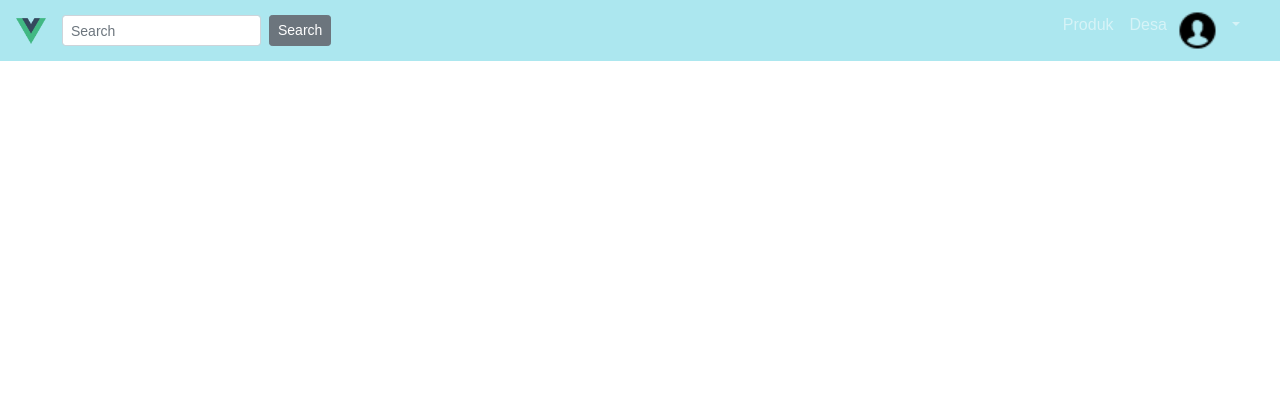
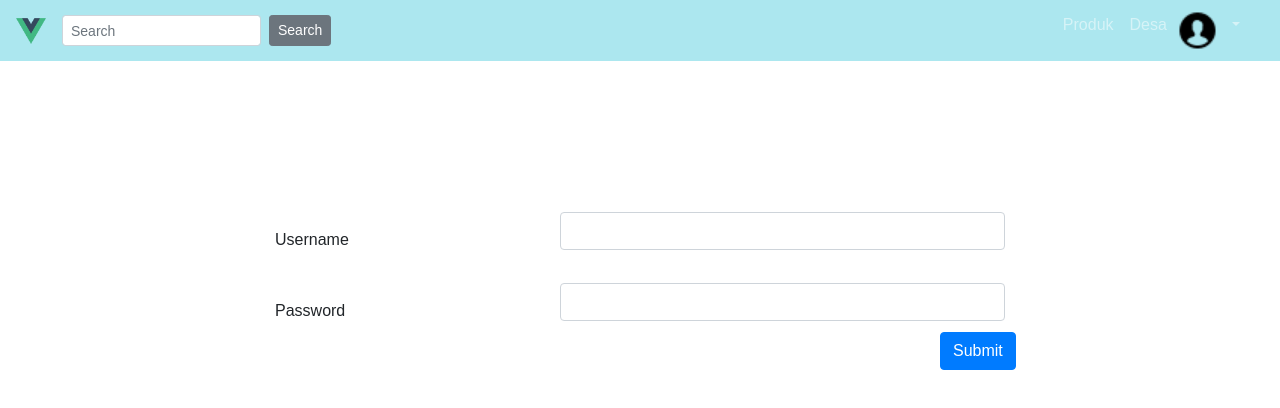
Before and after one commit to sogumontar/PA-III, a Vue app in the folder FrontendWeb/portal-desa/: page /login in a window 1280 px wide. Shown: the top 408 px of the page. Built offline with nearby package versions, Linux system fonts and the light colour scheme.

Commit message:
login views

```diff
--- a/FrontendWeb/portal-desa/package.json
+++ b/FrontendWeb/portal-desa/package.json
@@ -8,6 +8,7 @@
     "lint": "vue-cli-service lint"
   },
   "dependencies": {
+    "axios": "^0.19.2",
     "bootstrap-vue": "^2.9.0",
     "core-js": "^3.6.4",
     "vue": "^2.6.11",
--- a/FrontendWeb/portal-desa/src/App.vue
+++ b/FrontendWeb/portal-desa/src/App.vue
@@ -22,7 +22,7 @@
               <b-dropdown-item href="/">Profile</b-dropdown-item>
               <b-dropdown-item href="/about">Keranjang</b-dropdown-item>
               <b-dropdown-item href="/">Pesanan</b-dropdown-item>
-              <b-dropdown-item href="/about">Logout</b-dropdown-item>
+              <b-dropdown-item href="/login">Login</b-dropdown-item>
             </b-nav-item-dropdown>
 
             <b-navbar-brand href="#" ></b-navbar-brand>
--- a/FrontendWeb/portal-desa/src/router/index.js
+++ b/FrontendWeb/portal-desa/src/router/index.js
@@ -3,6 +3,7 @@ import VueRouter from "vue-router";
 import Home from "../views/Home.vue";
 import DesaPage from "../views/DesaPage";
 import ProductPage from "../views/ProductPage";
+import Login from "../views/Login";
 
 Vue.use(VueRouter);
 
@@ -11,6 +12,11 @@ const routes = [
     path: "/",
     name: "Home",
     component: Home
+  },
+  {
+    path: "/login",
+    name: "Login",
+    component: Login
   },
   {
     path: "/produk",
--- /dev/null
+++ b/FrontendWeb/portal-desa/src/views/Login.vue
@@ -0,0 +1,47 @@
+<template>
+
+    <b-container>
+        <br><br><br><br>
+        <br><br><br><br>
+        <b-row class="my-1" >
+            <b-col sm="2">
+            </b-col>
+            <b-col sm="3">
+                <br>
+                <label >Username</label>
+            </b-col>
+
+            <b-col sm="5">
+                <b-form-input ></b-form-input>
+            </b-col>
+        </b-row>
+        <br>
+        <b-row class="my-1" >
+            <b-col sm="2">
+            </b-col>
+            <b-col sm="3">
+                <br>
+                <label >Password</label>
+            </b-col>
+            <b-col sm="5">
+                <b-form-input type="password" ></b-form-input>
+            </b-col>
+        </b-row>
+        <b-row>
+            <b-col sm="9">
+            </b-col>
+            <b-col sm="1">
+                <b-button type="submit" variant="primary">Submit</b-button>
+            </b-col>
+        </b-row>
+
+    </b-container>
+</template>
+
+<script>
+
+</script>
+
+<style scoped>
+
+</style>
```
Also changed, not shown: 1 other file (tests, documents, lock files or other folders).
